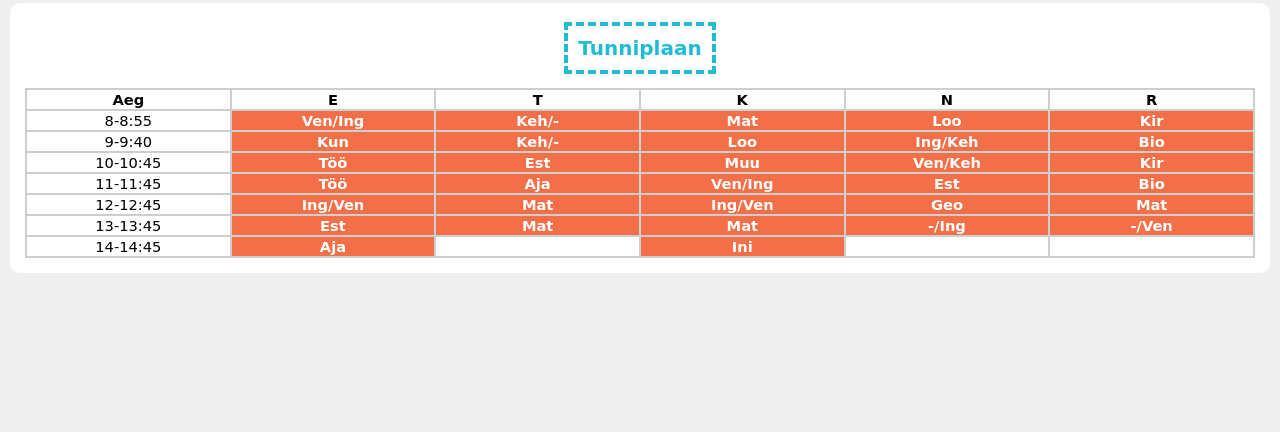
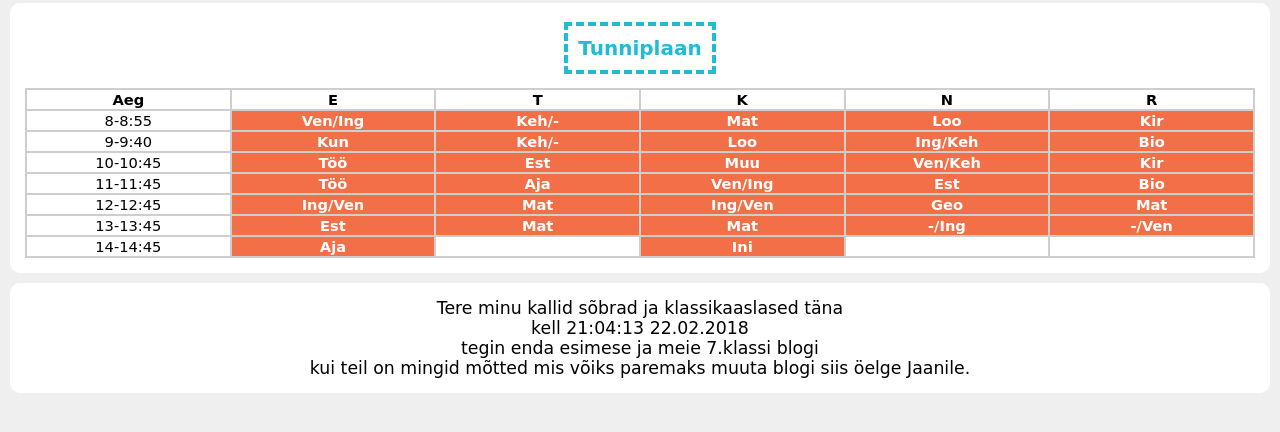
Before and after one commit to GiDM/GiDM.github.io, a plain HTML site: page index.html in a window 1280 px wide. Shown: the part 216-648 px from the top of the page. Drawn offline with Linux system fonts and the light colour scheme.

Commit message:
uuendatud

```diff
--- a/index.html
+++ b/index.html
@@ -86,5 +86,11 @@
         </div>
         <!-- tunniplaan -->
 
+
+        <!-- esimene päev -->
+        <div class="section">
+        <p align="centre">Tere minu kallid sõbrad ja klassikaaslased täna </br/>kell 21:04:13 22.02.2018 </br/>tegin enda esimese ja meie 7.klassi blogi </br/>kui teil on mingid mõtted mis võiks paremaks muuta blogi siis öelge Jaanile.</p>
+        </div>
+
     </body>
 </html>
```
